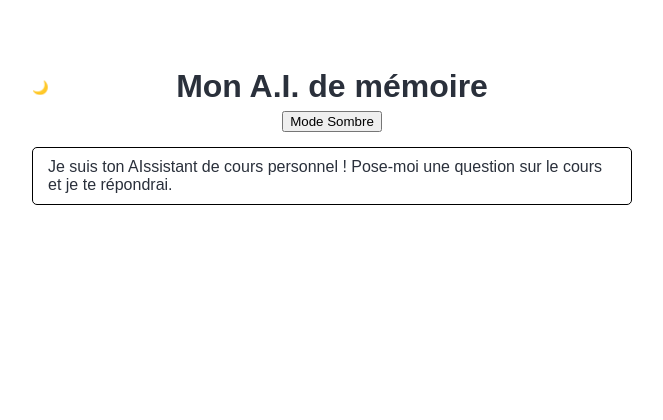
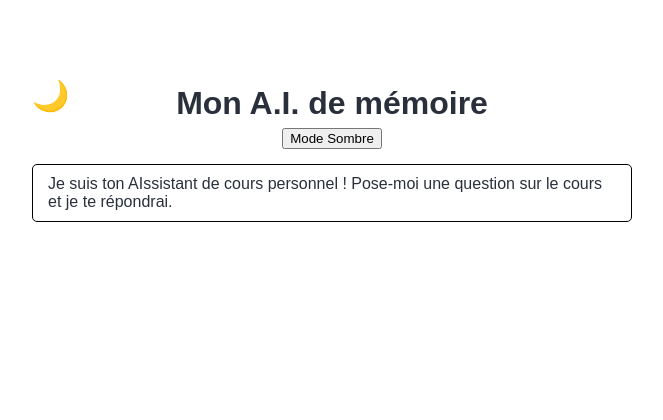
Before and after one commit to AlbericTrancart/hackathon-ponts, a Flask app: page / in a window 1280 px wide. Shown: the top 420 px of the page, without its empty margins (308-971 px from the left). Run offline with Flask 3, Linux system fonts and the light colour scheme; parts of the project's set-up code (start-up, migrations or seed data) failed here and were passed over; some libraries are stand-ins or nearby versions.

Commit message:
Amélioration du bouton mode sombre

```diff
--- a/main.py
+++ b/main.py
@@ -3,6 +3,7 @@ import os
 from flask import Flask
 from flask import render_template
 from flask import request
+
 from docx import Document
 
 from src.utils.ask_question_to_pdf import (
--- a/static/style.css
+++ b/static/style.css
@@ -15,8 +15,6 @@
   --border-color: #333333;
   --secondary-color: #54540b;
 }
-
-/* Mode sombre */
 
 .light-mode {
   --body-background-color: #ffffff;
@@ -107,7 +105,8 @@ body {
   border: none;
   padding: 0;
   background-color: transparent;
-  color: yellow
+  color: yellow;
+  font-size: 30px;
 }
 
 .button:hover,
```
Also changed, not shown: static/prompt.js (line endings or trailing spaces).
